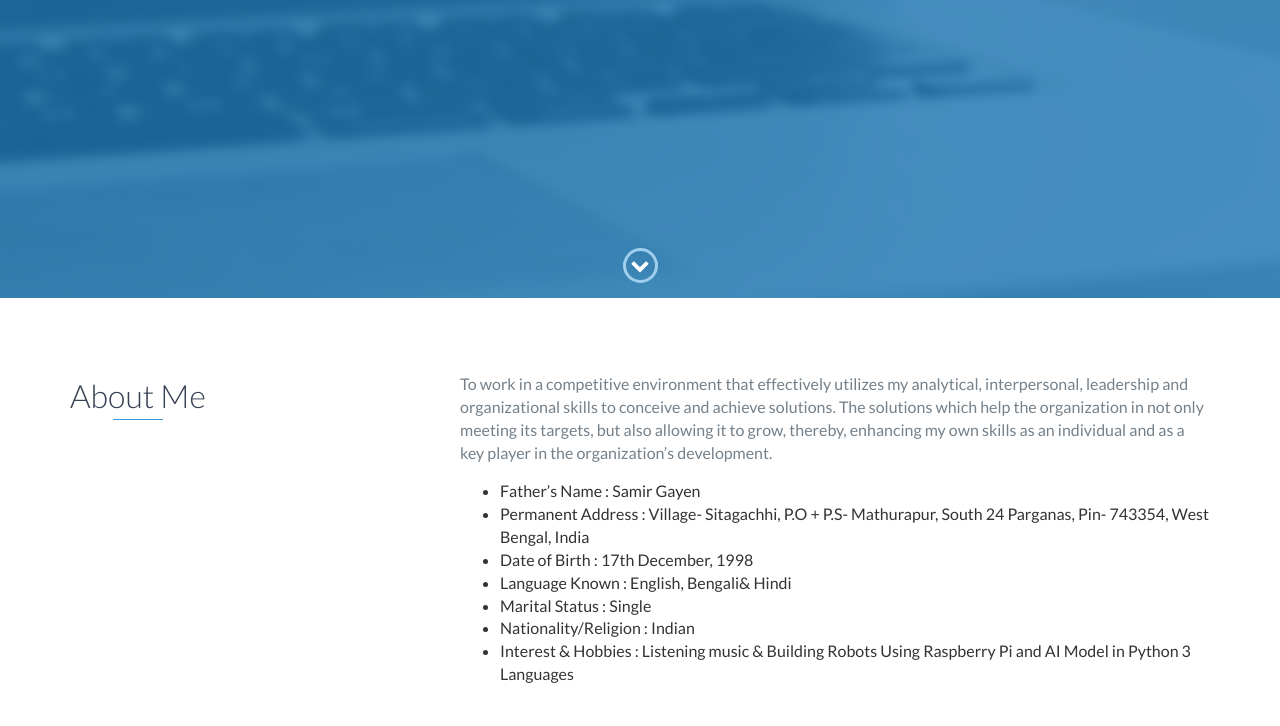
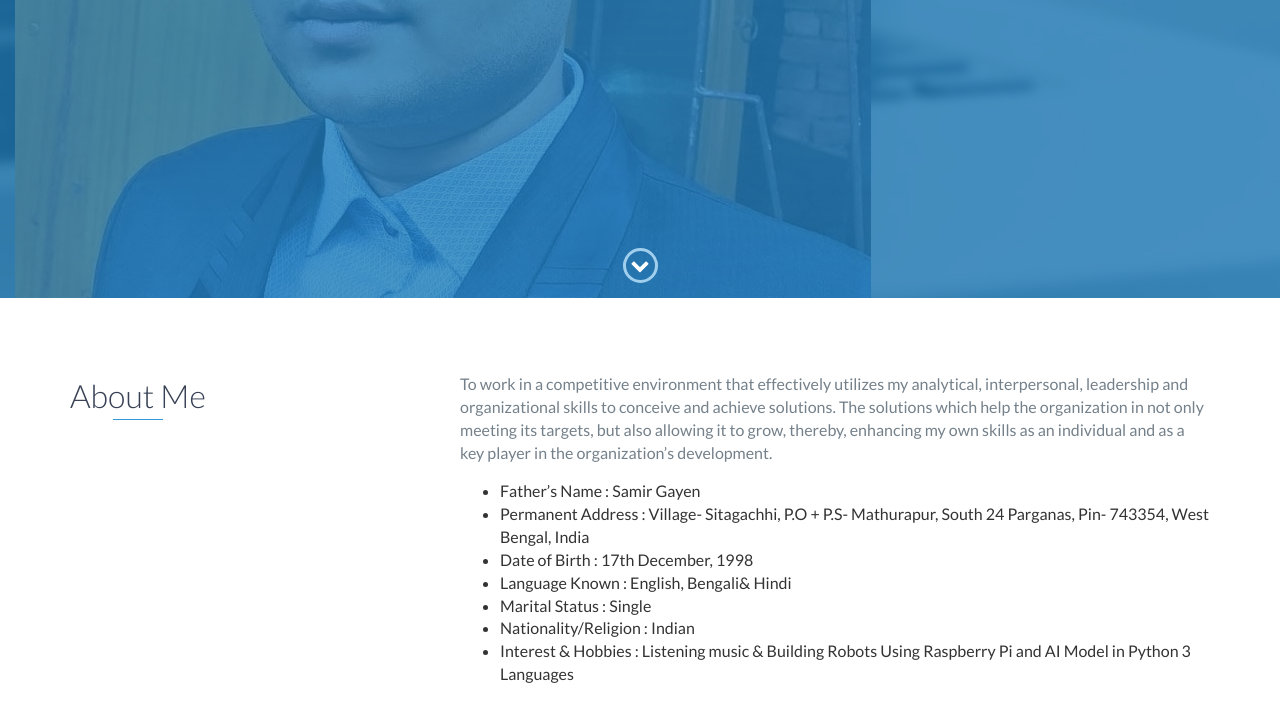
Before and after one commit to Pritam-007/Pritam-007.github.io, a website: page index.html in a window 1280 px wide. Shown: the part 502-1228 px from the top of the page. Drawn offline with nearby package versions, Linux system fonts and the light colour scheme.

Commit message:
Update index.html

```diff
--- a/index.html
+++ b/index.html
@@ -49,6 +49,9 @@
     <!-- End header -->
 
     <div id="lead">
+	    <div id = "profile">
+	<img src="img.jpg" alt="Avatar">
+	</div>
         <div id="lead-content">
             <h1>Pritam Gayen</h1>
             <h2>Software Developer</h2>
```
